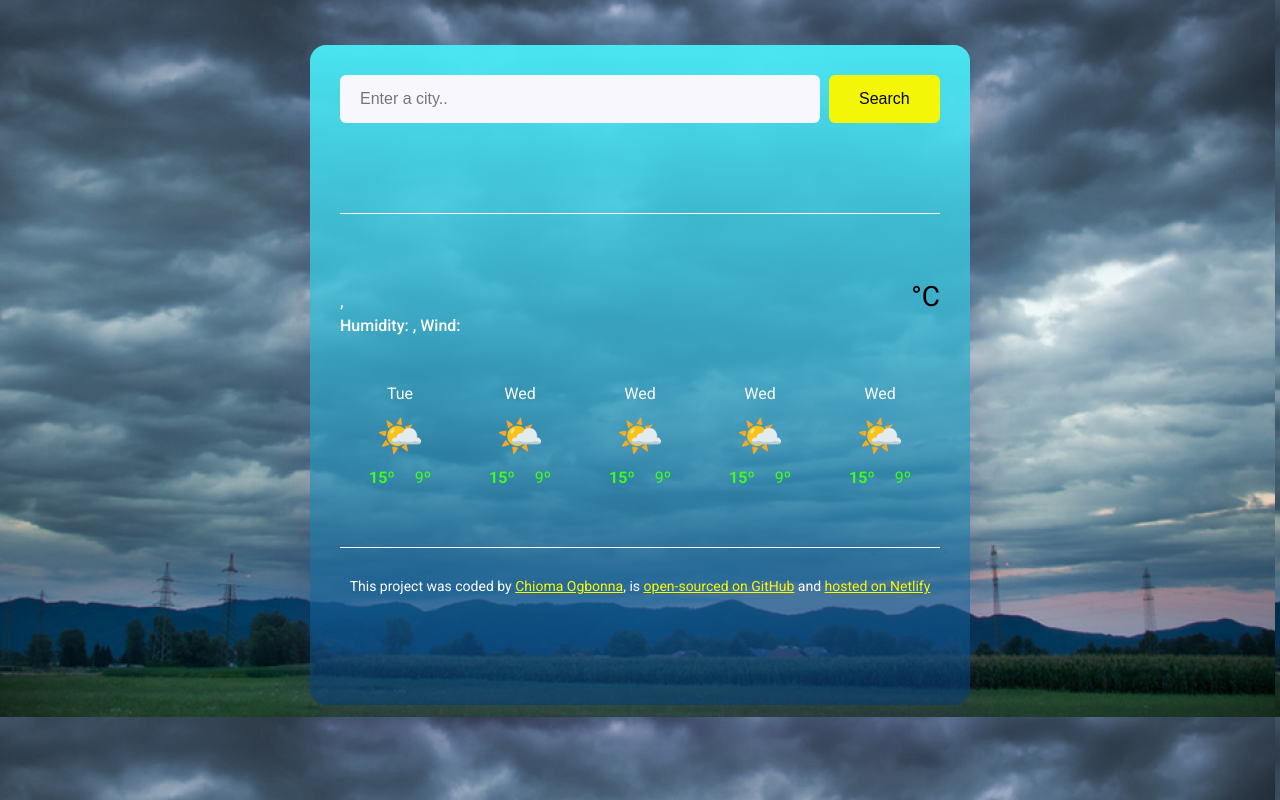
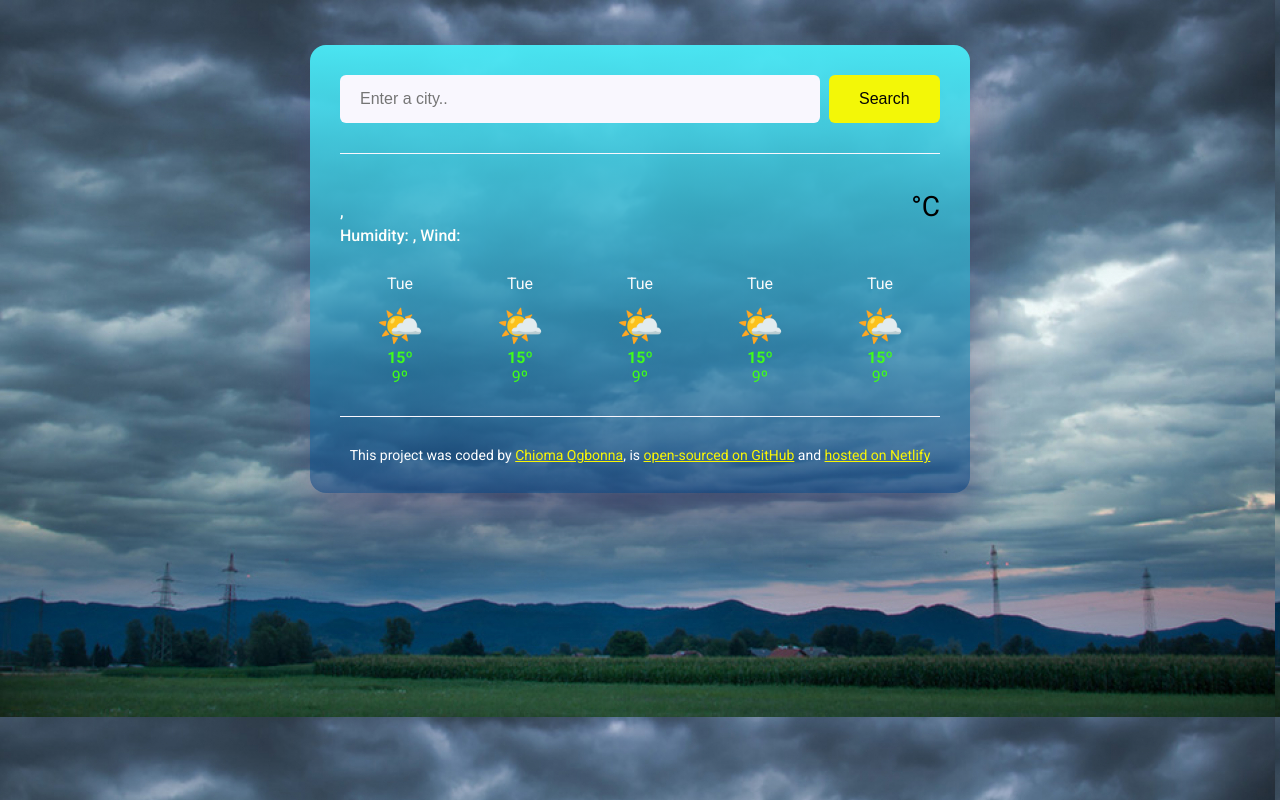
Before and after one commit to omasleek/weather-app-plus, a plain HTML site: page index.html in a window 1280 px wide. Drawn offline with nearby package versions, Linux system fonts and the light colour scheme; no server answers.

Commit message:
Inserted my HTML through Javascript

```diff
--- a/index.html
+++ b/index.html
@@ -45,58 +45,7 @@
             <div class="weather-app-unit">°C</div>
           </div>
         </div>
-        <div class="weather-forecast">
-          <div class="weather-forecast-day">
-            <div class="weather-forecast-date">Tue</div>
-            <div class="weather-forecast-icon">🌤️</div>
-            <div class="weather-forecast-temperatures">
-              <div class="weather-forecast-temperature">
-                <strong>15º</strong>
-              </div>
-              <div class="weather-forecast-temperature">9º</div>
-            </div>
-          </div>
-          <div class="weather-forecast-day">
-            <div class="weather-forecast-date">Wed</div>
-            <div class="weather-forecast-icon">🌤️</div>
-            <div class="weather-forecast-temperatures">
-              <div class="weather-forecast-temperature">
-                <strong>15º</strong>
-              </div>
-              <div class="weather-forecast-temperature">9º</div>
-            </div>
-          </div>
-          <div class="weather-forecast-day">
-            <div class="weather-forecast-date">Wed</div>
-            <div class="weather-forecast-icon">🌤️</div>
-            <div class="weather-forecast-temperatures">
-              <div class="weather-forecast-temperature">
-                <strong>15º</strong>
-              </div>
-              <div class="weather-forecast-temperature">9º</div>
-            </div>
-          </div>
-          <div class="weather-forecast-day">
-            <div class="weather-forecast-date">Wed</div>
-            <div class="weather-forecast-icon">🌤️</div>
-            <div class="weather-forecast-temperatures">
-              <div class="weather-forecast-temperature">
-                <strong>15º</strong>
-              </div>
-              <div class="weather-forecast-temperature">9º</div>
-            </div>
-          </div>
-          <div class="weather-forecast-day">
-            <div class="weather-forecast-date">Wed</div>
-            <div class="weather-forecast-icon">🌤️</div>
-            <div class="weather-forecast-temperatures">
-              <div class="weather-forecast-temperature">
-                <strong>15º</strong>
-              </div>
-              <div class="weather-forecast-temperature">9º</div>
-            </div>
-          </div>
-        </div>
+        <div class="weather-forecast" id="forecast"></div>
       </main>
 
       <footer>
--- a/src/index.js
+++ b/src/index.js
@@ -52,7 +52,33 @@
   searchCity(searchInput.value);
 }
 
+function displayForecast() {
+  let days = ["Tue", "Wed", "Thu", "Fri", "Sat"];
+  let forecastHtml ="";
+
+days.forEach(function (day) {
+  forecastHtml =
+  forecastHtml +
+  `
+  <div class="weather-forecast-day">
+          <div class="weather-forecast-date">Tue</div>
+          <div class="weather-forecast-icon">🌤️</div>
+          <div class="weather-forecast-temperatures">
+            <div class="weather-forecast-temperature">
+              <strong>15º</strong>
+            </div>
+            <div class="weather-forecast-temperature">9º</div>
+          </div>
+        </div>
+      `;
+});
+
+let forecastElement = document.querySelector("#forecast");
+forecastElement.innerHTML = forecastHtml;
+}
 let searchFormElement = document.querySelector("#search-form");
 searchFormElement.addEventListener("submit", handleSearchSubmit);
 
 searchCity("Paris");
+
+displayForecast();
--- a/src/styles.css
+++ b/src/styles.css
@@ -11,16 +11,15 @@
   .weather-app {
     background: linear-gradient(#4aebf7f3, #08367a96);
     max-width: 600px;
-    height: 600px;
     margin: 45px auto;
-    box-shadow: 0 30px 50px rgba(65, 50, 100, 0.28);
+    box-shadow: 0 30px 50px rgba(65, 50, 100, 0.48);
     border-radius: 16px;
     padding: 30px;
   }
 
   header {
     border-bottom: 1px solid #f9f7fe;
-    padding: 0 0 90px 0;
+    padding: 0 0 30px 0;
   }
 
   .search-form-input {
@@ -43,7 +42,8 @@
   }
 
   main {
-    padding: 60px 0;
+    padding: 30px 0;
+
   }
 
   .weather-app-data {
@@ -106,12 +106,12 @@
     font-size: 38px;
     text-align: center;
   }
-  .weather-forecast-temperatures {
+  .weather-forecast {
     text-align: center;
     color: #40fc1a;
     margin-top: 10px;
     display: flex;
-    justify-content: center;
+    justify-content: space-around;
   }
 
   .weather-forecast-temperature {
```
Lines whose indentation alone changed are shown as unchanged.
